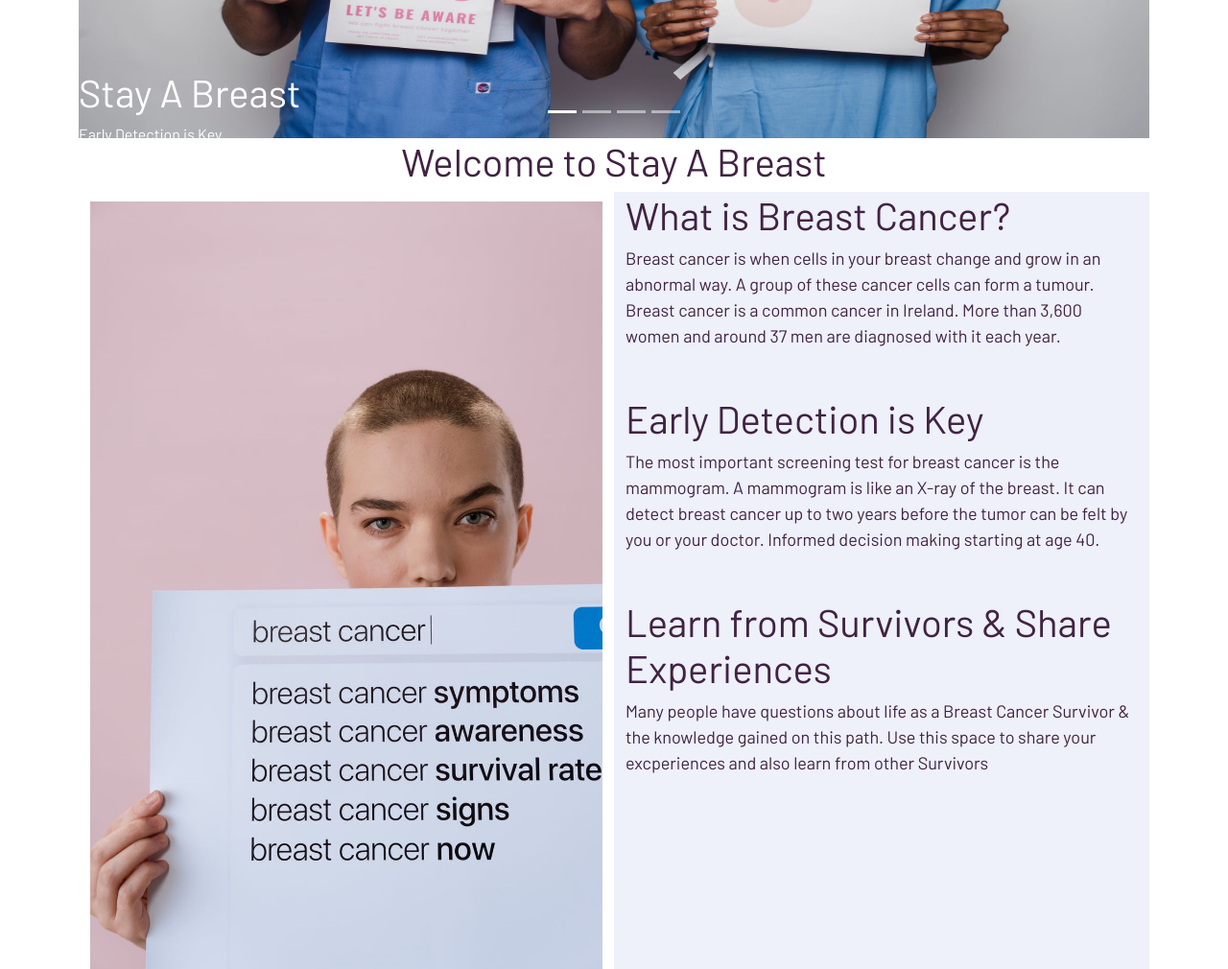
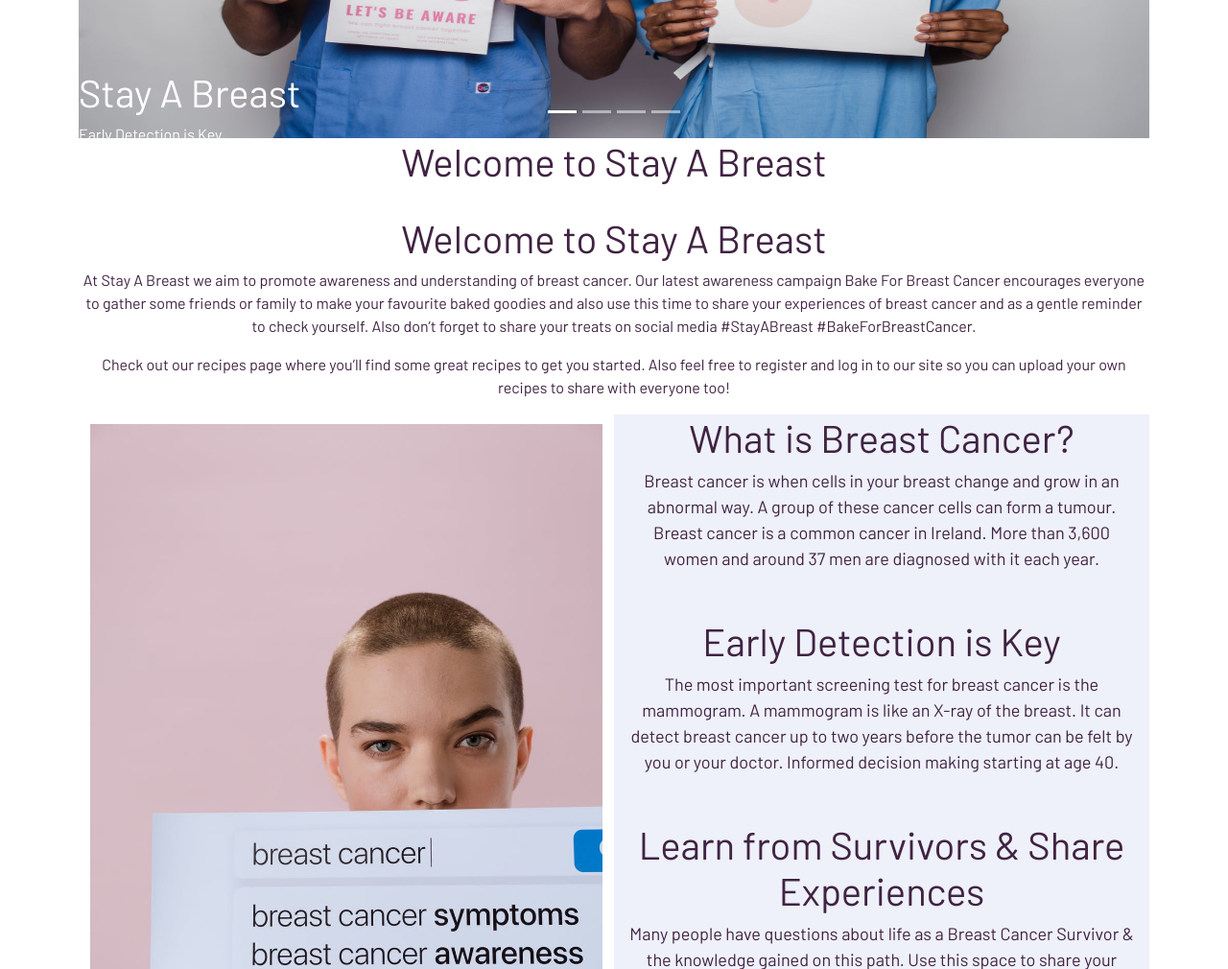
Before and after one commit to Sharon-B/BreastCancerAwarenessBakingApp, a Flask app: page / in a window 1280 px wide. Shown: the part 526-1536 px from the top of the page at 96% size. Run offline with Flask 2, Linux system fonts and the light colour scheme; data that the repository does not hold is empty; some libraries are stand-ins or nearby versions.

Commit message:
Add paragraph completed by Sharon including CSS text

```diff
--- a/static/css/style.css
+++ b/static/css/style.css
@@ -139,7 +139,14 @@ footer {
 /* Styling for introduction paragraph on home page */
 .intro {
     text-align: center;
-
+}
+#welcome {
+    display: flex;
+    flex-direction: column;
+    justify-content: center;
+    align-items: center;
+    width: 100%;
+    margin-top: 2rem;
 }
 /* Styling for paragraphs on home page */
 .p-index {
--- a/templates/index.html
+++ b/templates/index.html
@@ -51,7 +51,14 @@
   </div>
 </div>
 <div class="intro"><h1>Welcome to Stay A Breast</h1>
-                    <h4></h4>
+  <div id="welcome">
+    <h1>Welcome to Stay A Breast</h1>
+      <p>
+        At Stay A Breast we aim to promote awareness and understanding of breast cancer. Our latest awareness campaign Bake For Breast Cancer encourages everyone to gather some friends or family to make your favourite baked goodies and also use this time to share your experiences of breast cancer and as a gentle reminder to check yourself. Also don’t forget to share your treats on social media #StayABreast #BakeForBreastCancer.
+      </p>
+      <p>
+        Check out our recipes page where you’ll find some great recipes to get you started. Also feel free to register and log in to our site so you can upload your own recipes to share with everyone too!
+      </p>
 </div>
 <div class="container">
   <div class="row">
```
